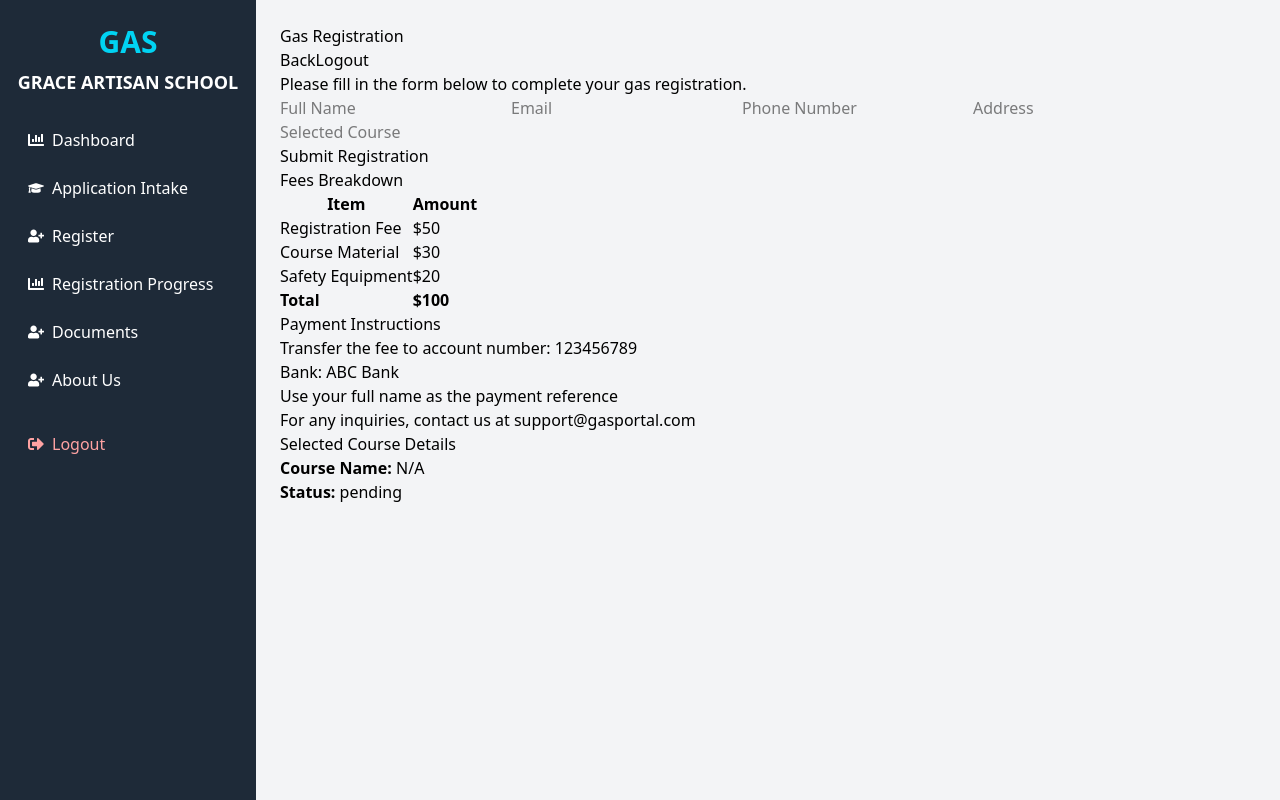
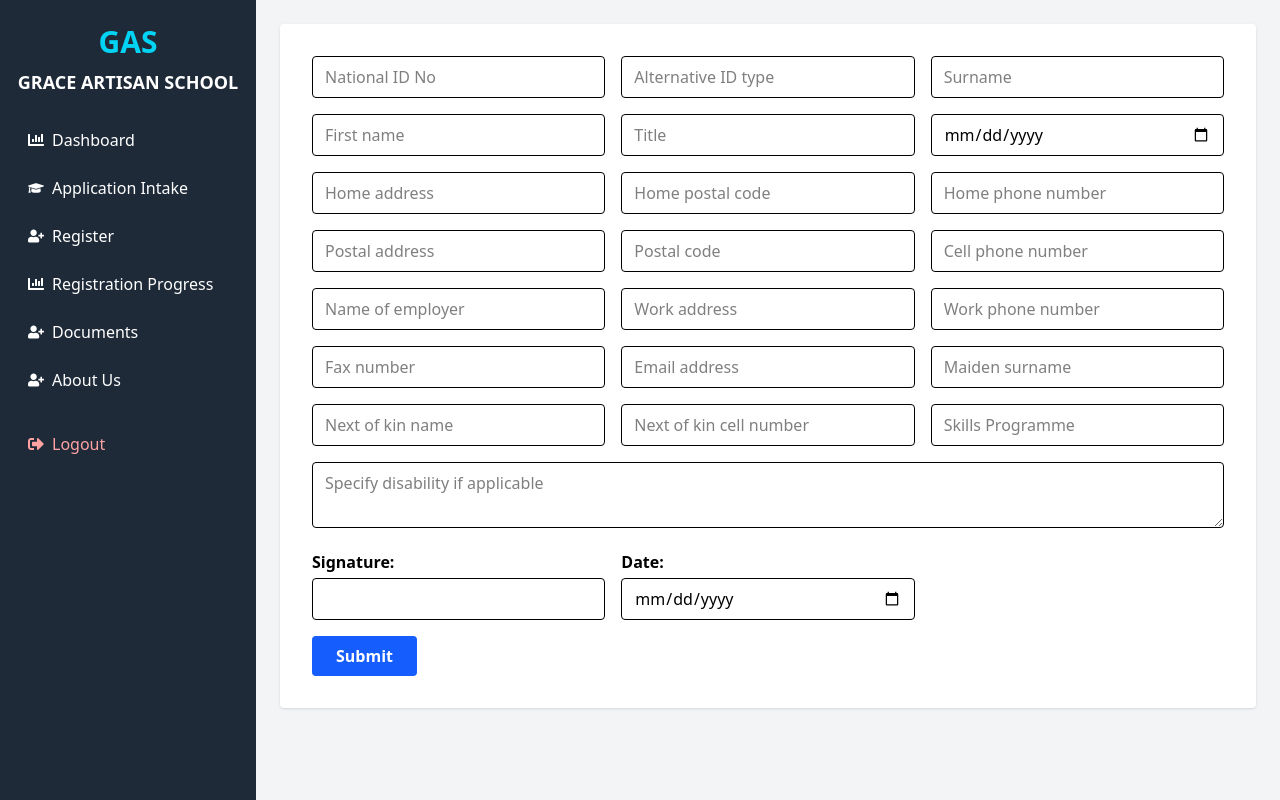
Before and after one commit to TitusP29/information-Tracking-System, a React (Vite) app: page /register in a window 1280 px wide. Built offline with nearby package versions, Linux system fonts and the light colour scheme.

Commit message:
created form

```diff
--- a/src/components/Student/Register.jsx
+++ b/src/components/Student/Register.jsx
@@ -1,15 +1,32 @@
 import React, { useState } from 'react';
 
-const GasRegistrationForm = () => {
+const RegistrationForm = () => {
   const [formData, setFormData] = useState({
-    fullName: '',
-    address: '',
+    nationalId: '',
+    altIdType: '',
+    surname: '',
+    firstName: '',
+    title: '',
+    dob: '',
+    homeAddress: '',
+    homePostalCode: '',
+    homePhone: '',
+    postalAddress: '',
+    postalCode: '',
+    cellPhone: '',
+    employer: '',
+    workAddress: '',
+    workPhone: '',
+    fax: '',
     email: '',
-    phone: '',
-    course: ''
+    maidenSurname: '',
+    kinName: '',
+    kinCell: '',
+    skillsProgramme: '',
+    disability: '',
+    signature: '',
+    regDate: ''
   });
-
-  const [status, setStatus] = useState('pending');
 
   const handleChange = (e) => {
     const { name, value } = e.target;
@@ -22,119 +39,44 @@ const GasRegistrationForm = () => {
   };
 
   return (
-    <div className="gas-registration-container">
-      <div className="gas-registration-header">
-        <h2>Gas Registration</h2>
-        <div className="header-controls">
-          <button className="back-btn">Back</button>
-          <button className="logout-btn">Logout</button>
+    <form className="max-w-5xl mx-auto p-8 bg-white rounded shadow" onSubmit={handleSubmit}>
+      <div className="grid grid-cols-1 md:grid-cols-3 gap-4 mb-4">
+        <input type="text" name="nationalId" value={formData.nationalId} onChange={handleChange} placeholder="National ID No" className="border rounded px-3 py-2" />
+        <input type="text" name="altIdType" value={formData.altIdType} onChange={handleChange} placeholder="Alternative ID type" className="border rounded px-3 py-2" />
+        <input type="text" name="surname" value={formData.surname} onChange={handleChange} placeholder="Surname" className="border rounded px-3 py-2" />
+        <input type="text" name="firstName" value={formData.firstName} onChange={handleChange} placeholder="First name" className="border rounded px-3 py-2" />
+        <input type="text" name="title" value={formData.title} onChange={handleChange} placeholder="Title" className="border rounded px-3 py-2" />
+        <input type="date" name="dob" value={formData.dob} onChange={handleChange} placeholder="yyyy/mm/dd" className="border rounded px-3 py-2" />
+        <input type="text" name="homeAddress" value={formData.homeAddress} onChange={handleChange} placeholder="Home address" className="border rounded px-3 py-2" />
+        <input type="text" name="homePostalCode" value={formData.homePostalCode} onChange={handleChange} placeholder="Home postal code" className="border rounded px-3 py-2" />
+        <input type="text" name="homePhone" value={formData.homePhone} onChange={handleChange} placeholder="Home phone number" className="border rounded px-3 py-2" />
+        <input type="text" name="postalAddress" value={formData.postalAddress} onChange={handleChange} placeholder="Postal address" className="border rounded px-3 py-2" />
+        <input type="text" name="postalCode" value={formData.postalCode} onChange={handleChange} placeholder="Postal code" className="border rounded px-3 py-2" />
+        <input type="text" name="cellPhone" value={formData.cellPhone} onChange={handleChange} placeholder="Cell phone number" className="border rounded px-3 py-2" />
+        <input type="text" name="employer" value={formData.employer} onChange={handleChange} placeholder="Name of employer" className="border rounded px-3 py-2" />
+        <input type="text" name="workAddress" value={formData.workAddress} onChange={handleChange} placeholder="Work address" className="border rounded px-3 py-2" />
+        <input type="text" name="workPhone" value={formData.workPhone} onChange={handleChange} placeholder="Work phone number" className="border rounded px-3 py-2" />
+        <input type="text" name="fax" value={formData.fax} onChange={handleChange} placeholder="Fax number" className="border rounded px-3 py-2" />
+        <input type="email" name="email" value={formData.email} onChange={handleChange} placeholder="Email address" className="border rounded px-3 py-2" />
+        <input type="text" name="maidenSurname" value={formData.maidenSurname} onChange={handleChange} placeholder="Maiden surname" className="border rounded px-3 py-2" />
+        <input type="text" name="kinName" value={formData.kinName} onChange={handleChange} placeholder="Next of kin name" className="border rounded px-3 py-2" />
+        <input type="text" name="kinCell" value={formData.kinCell} onChange={handleChange} placeholder="Next of kin cell number" className="border rounded px-3 py-2" />
+        <input type="text" name="skillsProgramme" value={formData.skillsProgramme} onChange={handleChange} placeholder="Skills Programme" className="border rounded px-3 py-2" />
+      </div>
+      <textarea name="disability" value={formData.disability} onChange={handleChange} placeholder="Specify disability if applicable" className="border rounded px-3 py-2 w-full mb-4" rows={2} />
+      <div className="grid grid-cols-1 md:grid-cols-3 gap-4 items-end mb-4">
+        <div className="flex flex-col">
+          <label className="font-semibold mb-1">Signature:</label>
+          <input type="text" name="signature" value={formData.signature} onChange={handleChange} className="border rounded px-3 py-2" />
+        </div>
+        <div className="flex flex-col">
+          <label className="font-semibold mb-1">Date:</label>
+          <input type="date" name="regDate" value={formData.regDate} onChange={handleChange} className="border rounded px-3 py-2" />
         </div>
       </div>
-
-      <div className="registration-info">
-        Please fill in the form below to complete your gas registration.
-      </div>
-
-      <form className="registration-form" onSubmit={handleSubmit}>
-        <div className="form-grid">
-          <input
-            type="text"
-            name="fullName"
-            placeholder="Full Name"
-            value={formData.fullName}
-            onChange={handleChange}
-            required
-          />
-          <input
-            type="email"
-            name="email"
-            placeholder="Email"
-            value={formData.email}
-            onChange={handleChange}
-            required
-          />
-          <input
-            type="tel"
-            name="phone"
-            placeholder="Phone Number"
-            value={formData.phone}
-            onChange={handleChange}
-            required
-          />
-          <input
-            type="text"
-            name="address"
-            placeholder="Address"
-            value={formData.address}
-            onChange={handleChange}
-            required
-          />
-          <input
-            type="text"
-            name="course"
-            placeholder="Selected Course"
-            value={formData.course}
-            onChange={handleChange}
-            required
-          />
-        </div>
-
-        <button className="submit-btn" type="submit">
-          Submit Registration
-        </button>
-      </form>
-
-      <div className="fees-section">
-        <h2>Fees Breakdown</h2>
-        <table className="fees-table">
-          <thead>
-            <tr>
-              <th>Item</th>
-              <th>Amount</th>
-            </tr>
-          </thead>
-          <tbody>
-            <tr>
-              <td>Registration Fee</td>
-              <td>$50</td>
-            </tr>
-            <tr>
-              <td>Course Material</td>
-              <td>$30</td>
-            </tr>
-            <tr>
-              <td>Safety Equipment</td>
-              <td>$20</td>
-            </tr>
-            <tr>
-              <td><strong>Total</strong></td>
-              <td><strong>$100</strong></td>
-            </tr>
-          </tbody>
-        </table>
-
-        <div className="payment-info">
-          <h3>Payment Instructions</h3>
-          <ul>
-            <li>Transfer the fee to account number: 123456789</li>
-            <li>Bank: ABC Bank</li>
-            <li>Use your full name as the payment reference</li>
-          </ul>
-          <p>
-            For any inquiries, contact us at <a href="mailto:support@gasportal.com">support@gasportal.com</a>
-          </p>
-        </div>
-      </div>
-
-      <div className="selected-course-info">
-        <h3>Selected Course Details</h3>
-        <div className="course-details">
-          <p><strong>Course Name:</strong> {formData.course || 'N/A'}</p>
-          <p><strong>Status:</strong> <span className={`status-badge ${status}`}>{status}</span></p>
-        </div>
-      </div>
-    </div>
+      <button type="submit" className="bg-blue-600 text-white font-bold py-2 px-6 rounded hover:bg-blue-700 transition">Submit</button>
+    </form>
   );
 };
 
-export default GasRegistrationForm;
+export default RegistrationForm;
```
